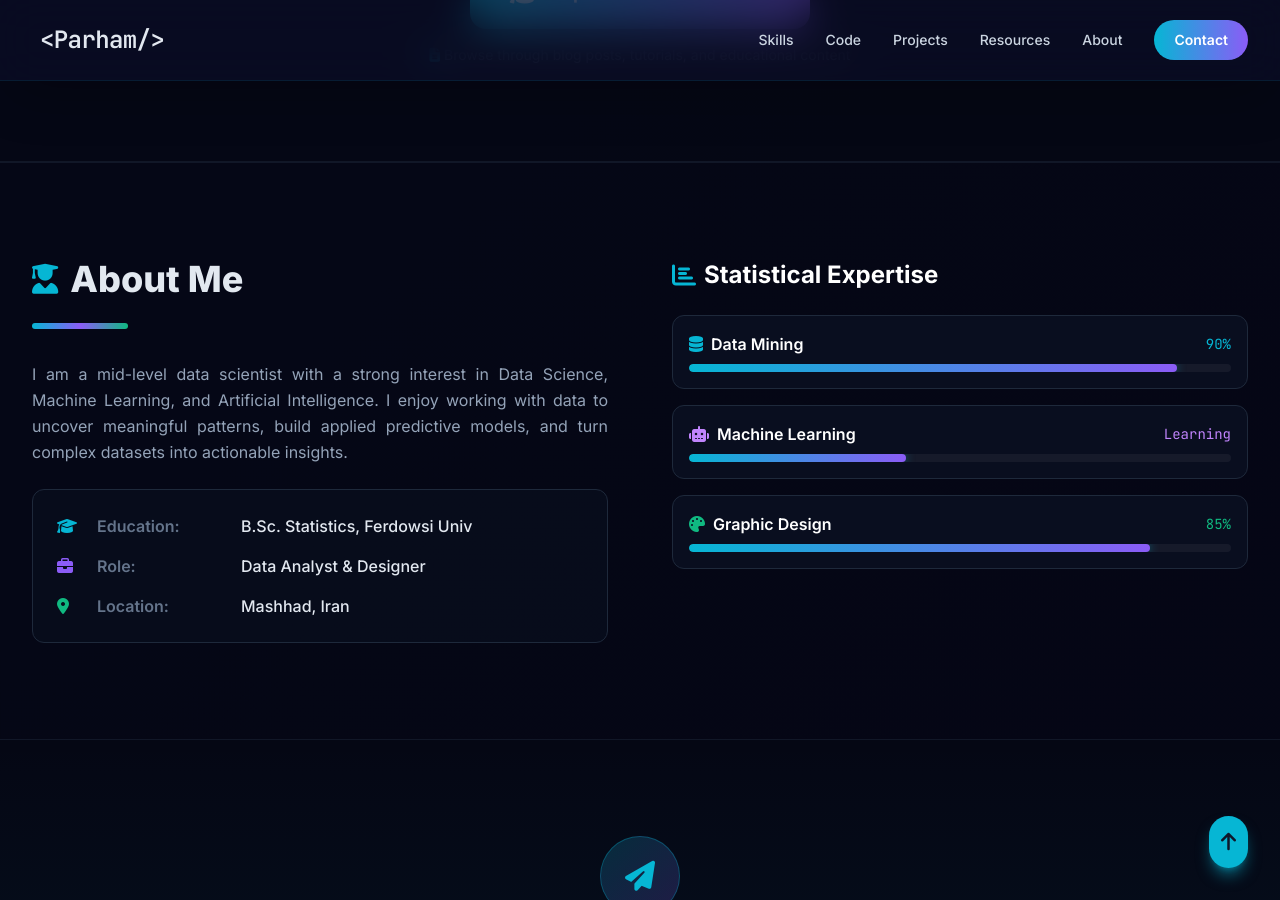
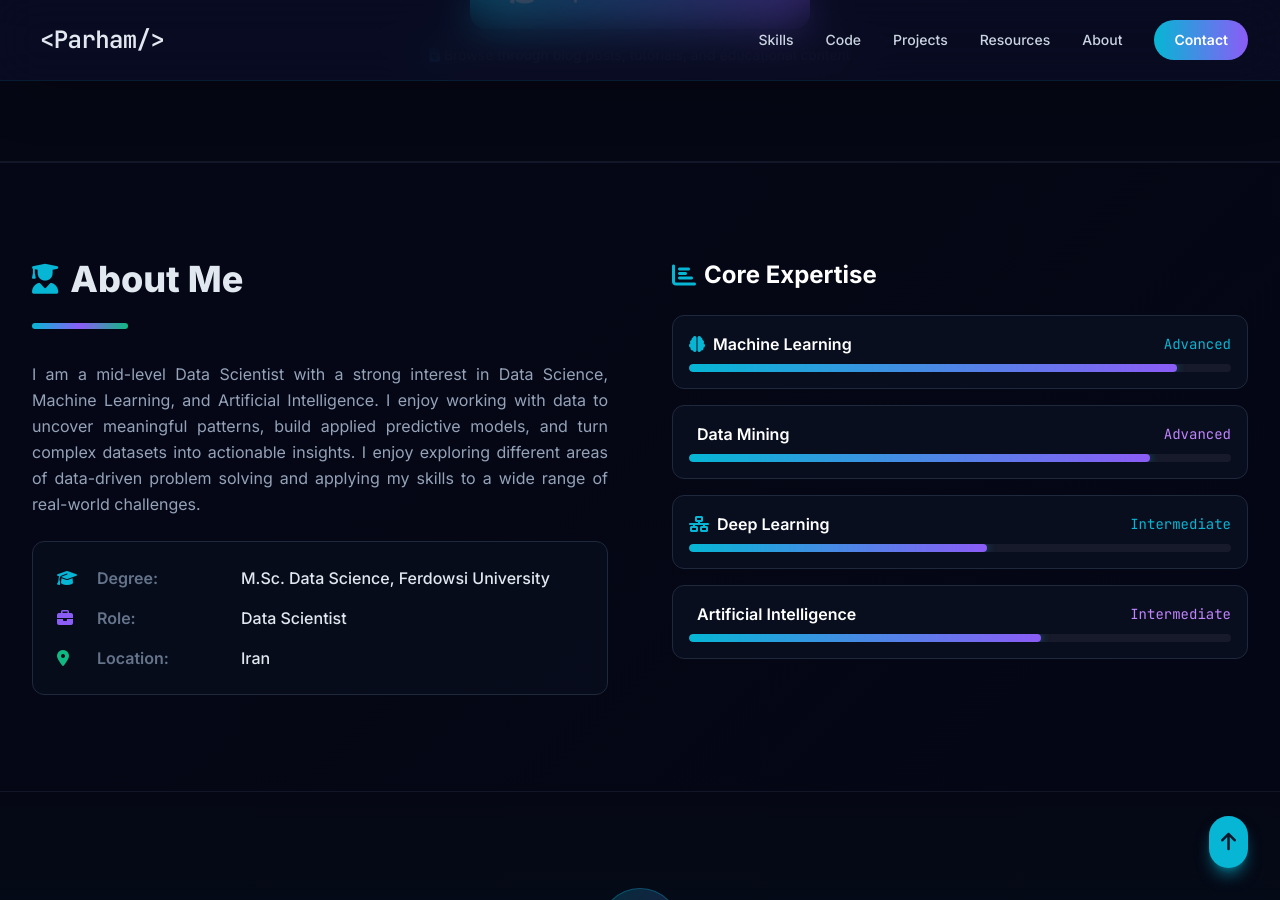
Before and after one commit to ParhamPishro/ParhamPishro.github.io, a Jekyll site: the page index.html, which Jekyll copies as it is, in a window 1280 px wide and 900 px high, scrolled down 4046 px. Built offline with Jekyll 4.4.1, drawn with Linux system fonts in a browser that asks for light colours; nearby versions of some CDN libraries; comment, search, counter and statistics services are not loaded.

Commit message:
Update profile details including role and skills
Updated various sections of the profile to reflect a change in role and education. Added new skills and adjusted descriptions for clarity.

```diff
--- a/index.html
+++ b/index.html
@@ -467,7 +467,7 @@
                 </div>
 
                 <div class="group p-6 bg-gradient-to-br from-slate-900/80 to-slate-800/80 rounded-2xl border border-slate-700/50 hover:border-orange-500/50 text-center transition-all hover:transform hover:-translate-y-2 hover:shadow-2xl hover:shadow-orange-500/20">
-                    <i class="fas fa-project-diagram text-5xl text-orange-500 mb-4 group-hover:scale-110 transition-transform"></i>
+                    <i class="fas fa-pickaxe text-5xl text-orange-500 mb-4 group-hover:scale-110 transition-transform"></i>
                     <h3 class="text-lg font-bold text-white mb-1">Data Mining</h3>
                     <p class="text-xs text-slate-500">Clustering, Association Rules</p>
                 </div>
@@ -856,24 +856,24 @@
                     <div class="h-1.5 w-24 bg-gradient-to-r from-accent via-accentSec to-accentTer rounded-full mb-8"></div>
 
                     <p class="text-slate-400 leading-relaxed mb-6 text-justify">
-                        I am a mid-level data scientist with a strong interest in Data Science, Machine Learning, and Artificial Intelligence. I enjoy working with data to uncover meaningful patterns, build applied predictive models, and turn complex datasets into actionable insights.
+                        I am a mid-level Data Scientist with a strong interest in Data Science, Machine Learning, and Artificial Intelligence. I enjoy working with data to uncover meaningful patterns, build applied predictive models, and turn complex datasets into actionable insights. I enjoy exploring different areas of data-driven problem solving and applying my skills to a wide range of real-world challenges.
                     </p>
 
                     <div class="space-y-4 bg-slate-900/30 p-6 rounded-xl border border-slate-800">
                         <div class="flex items-center gap-4">
                             <i class="fas fa-graduation-cap text-accent w-6"></i>
-                            <span class="w-32 text-slate-500 font-semibold" data-i18n="about_edu_label">Education:</span>
-                            <span class="text-slate-200 font-medium" data-i18n="about_edu_val">B.Sc. Statistics, Ferdowsi Univ</span>
+                            <span class="w-32 text-slate-500 font-semibold">Degree:</span>
+                            <span class="text-slate-200 font-medium">M.Sc. Data Science, Ferdowsi University</span>
                         </div>
                         <div class="flex items-center gap-4">
                             <i class="fas fa-briefcase text-accentSec w-6"></i>
-                            <span class="w-32 text-slate-500 font-semibold" data-i18n="about_role_label">Role:</span>
-                            <span class="text-slate-200 font-medium" data-i18n="about_role_val">Data Analyst & Designer</span>
+                            <span class="w-32 text-slate-500 font-semibold">Role:</span>
+                            <span class="text-slate-200 font-medium">Data Scientist</span>
                         </div>
                         <div class="flex items-center gap-4">
                             <i class="fas fa-map-marker-alt text-accentTer w-6"></i>
-                            <span class="w-32 text-slate-500 font-semibold" data-i18n="about_loc_label">Location:</span>
-                            <span class="text-slate-200 font-medium" data-i18n="about_loc_val">Mashhad, Iran</span>
+                            <span class="w-32 text-slate-500 font-semibold">Location:</span>
+                            <span class="text-slate-200 font-medium">Iran</span>
                         </div>
                     </div>
                 </div>
@@ -881,17 +881,17 @@
                 <div class="reveal space-y-6">
                     <h3 class="text-2xl font-bold text-white flex items-center gap-2">
                         <i class="fas fa-chart-bar text-accent"></i>
-                        <span data-i18n="expertise_title">Statistical Expertise</span>
+                        <span>Core Expertise</span>
                     </h3>
 
                     <div class="space-y-4">
                         <div class="bg-slate-900/50 p-4 rounded-xl border border-slate-800 hover:border-accent/30 transition-all">
                             <div class="flex items-center justify-between mb-2">
                                 <span class="font-semibold text-white flex items-center gap-2">
-                                    <i class="fas fa-database text-accent"></i>
-                                    <span data-i18n="stat_inference">Data Mining</span>
+                                    <i class="fas fa-brain text-accent"></i>
+                                    <span>Machine Learning</span>
                                 </span>
-                                <span class="text-sm text-accent font-mono">90%</span>
+                                <span class="text-sm text-accent font-mono">Advanced</span>
                             </div>
                             <div class="progress-bar">
                                 <div class="progress-fill" data-progress="90"></div>
@@ -901,28 +901,43 @@
                         <div class="bg-slate-900/50 p-4 rounded-xl border border-slate-800 hover:border-accent/30 transition-all">
                             <div class="flex items-center justify-between mb-2">
                                 <span class="font-semibold text-white flex items-center gap-2">
-                                    <i class="fas fa-robot text-purple-400"></i>
-                                    <span data-i18n="data_viz">Machine Learning</span>
+                                    <i class="fas fa-pickaxe text-purple-400"></i>
+                                    <span>Data Mining</span>
                                 </span>
-                                <span class="text-sm text-purple-400 font-mono" data-i18n="learning_badge">Learning</span>
+                                <span class="text-sm text-purple-400 font-mono">Advanced</span>
                             </div>
                             <div class="progress-bar">
-                                <div class="progress-fill" data-progress="40"></div>
+                                <div class="progress-fill" data-progress="85"></div>
                             </div>
                         </div>
 
                         <div class="bg-slate-900/50 p-4 rounded-xl border border-slate-800 hover:border-accent/30 transition-all">
                             <div class="flex items-center justify-between mb-2">
                                 <span class="font-semibold text-white flex items-center gap-2">
-                                    <i class="fas fa-palette text-accentTer"></i>
-                                    <span data-i18n="graphic_design">Graphic Design</span>
+                                    <i class="fas fa-network-wired text-accent"></i>
+                                    <span>Deep Learning</span>
                                 </span>
-                                <span class="text-sm text-accentTer font-mono">85%</span>
+                                <span class="text-sm text-accent font-mono">Intermediate</span>
                             </div>
                             <div class="progress-bar">
-                                <div class="progress-fill" data-progress="85"></div>
+                                <div class="progress-fill" data-progress="55"></div>
                             </div>
                         </div>
+
+                        <div class="bg-slate-900/50 p-4 rounded-xl border border-slate-800 hover:border-accent/30 transition-all">
+                            <div class="flex items-center justify-between mb-2">
+                                <span class="font-semibold text-white flex items-center gap-2">
+                                    <i class="fas fa-pickaxe text-purple-400"></i>
+                                    <span>Artificial Intelligence</span>
+                                </span>
+                                <span class="text-sm text-purple-400 font-mono">Intermediate</span>
+                            </div>
+                            <div class="progress-bar">
+                                <div class="progress-fill" data-progress="65"></div>
+                            </div>
+                        </div>
+
+
                     </div>
                 </div>
             </div>
```
